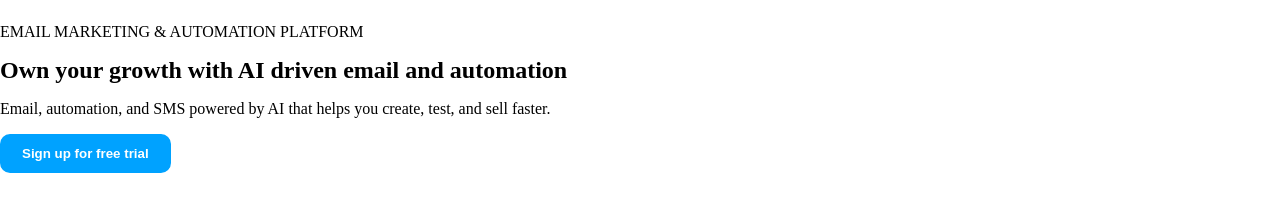
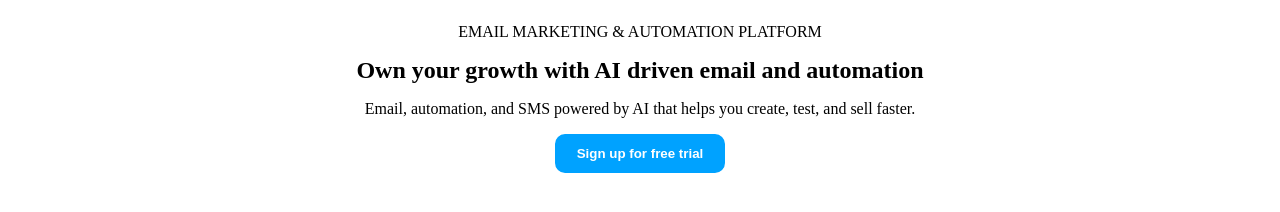
Before and after one commit to James-Ishola/july-2025, a plain HTML site: page getresponse.html in a window 1280 px wide. Shown: the part 52-264 px from the top of the page. Drawn offline with Linux system fonts and the light colour scheme.

```diff
--- a/getresponse.css
+++ b/getresponse.css
@@ -69,5 +69,10 @@ li {
 
 .hero-section {
     height: 100vh;
+    justify-content: center;
 
 }
+
+.hero-content {
+    text-align: center;
+}
```
Also changed, not shown: index.html (+2 -1 lines).
